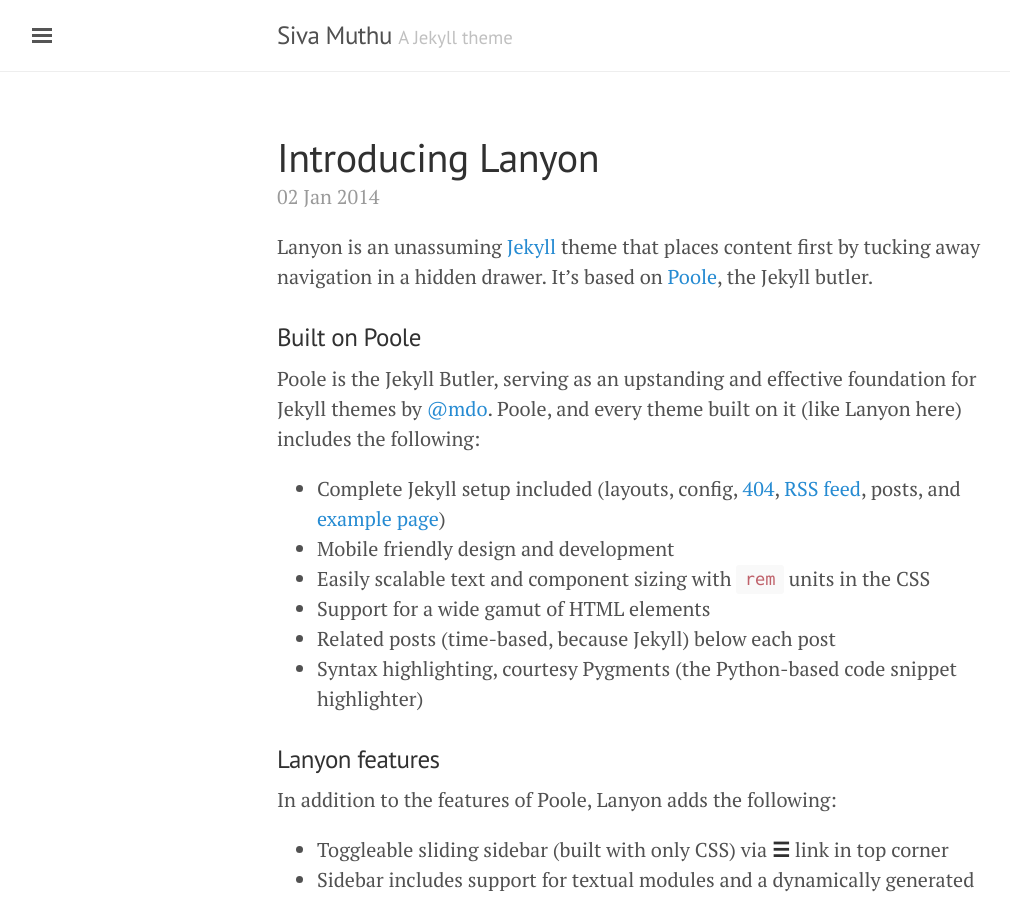
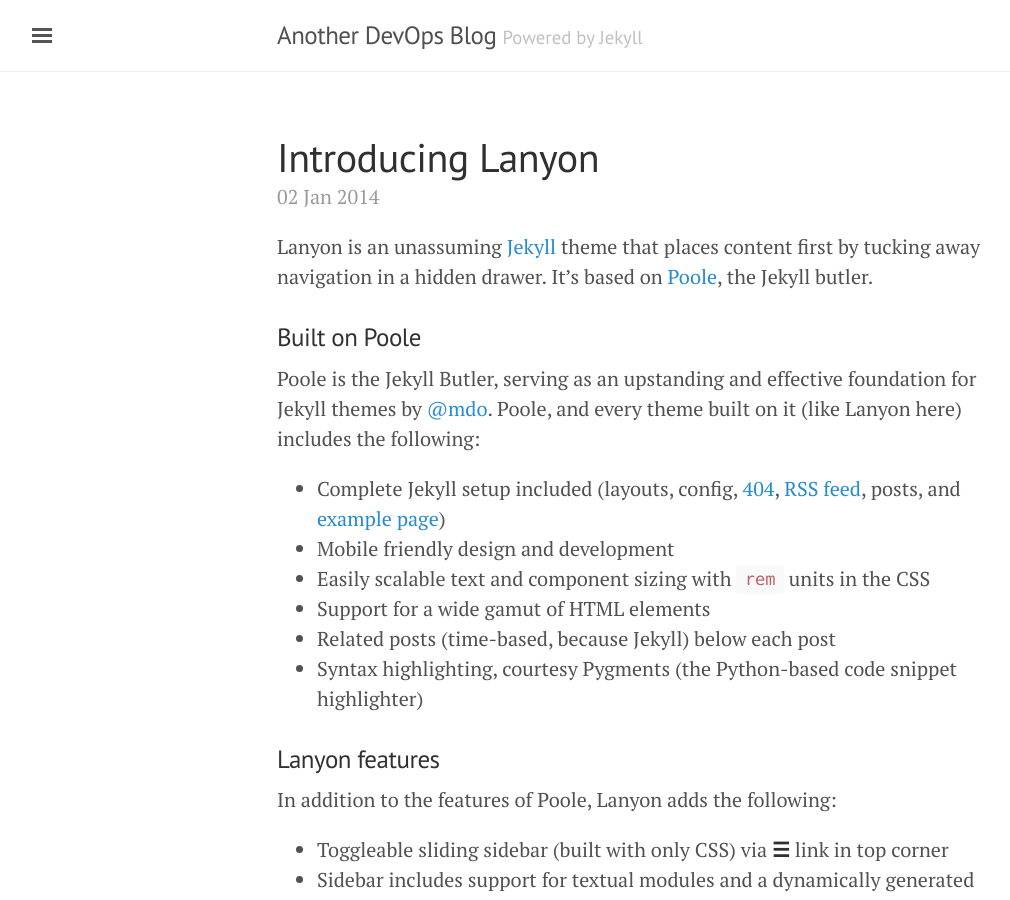
Before and after one commit to vinodhsiva/vinodhsiva.github.io, a Jekyll site: the page built from index.html, in a window 1280 px wide and 900 px high. Shown: the whole window, without its empty margins (3-1013 px from the left). Built offline with Jekyll 4.4.1, drawn with Linux system fonts in a browser that asks for light colours; the list of posts is cut into pages by our own code.

Commit message:
changed the title

```diff
--- a/_config.yml
+++ b/_config.yml
@@ -5,8 +5,8 @@ permalink:           pretty
 relative_permalinks: false
 
 # Setup
-title:               Siva Muthu
-tagline:             'A Jekyll theme'
+title:               Another DevOps Blog
+tagline:             'Powered by Jekyll'
 description:         'A reserved <a href="http://jekyllrb.com" target="_blank">Jekyll</a> theme that places the utmost gravity on content with a hidden drawer. Made by <a href="https://twitter.com/mdo" target="_blank">@mdo</a>.'
 url:                 http://vinodhsiva.github.io
 baseurl:             ''
```
